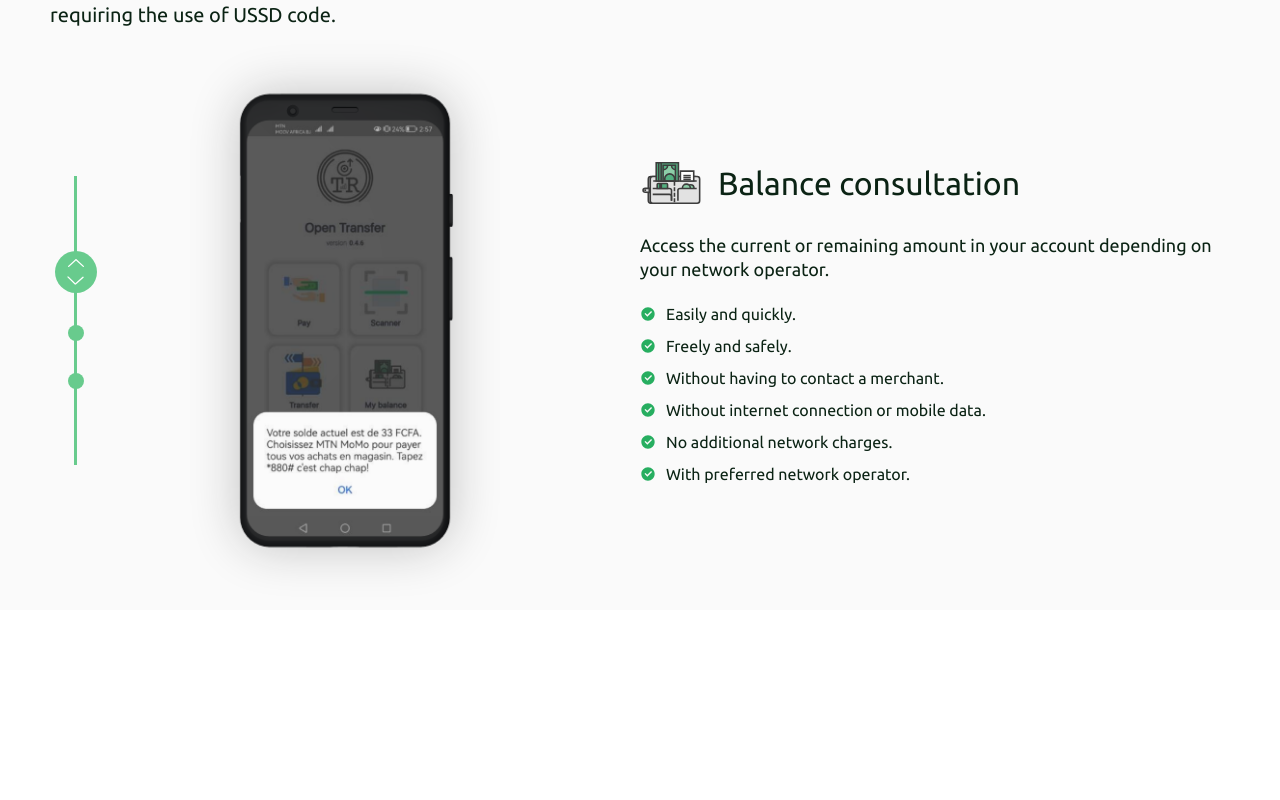
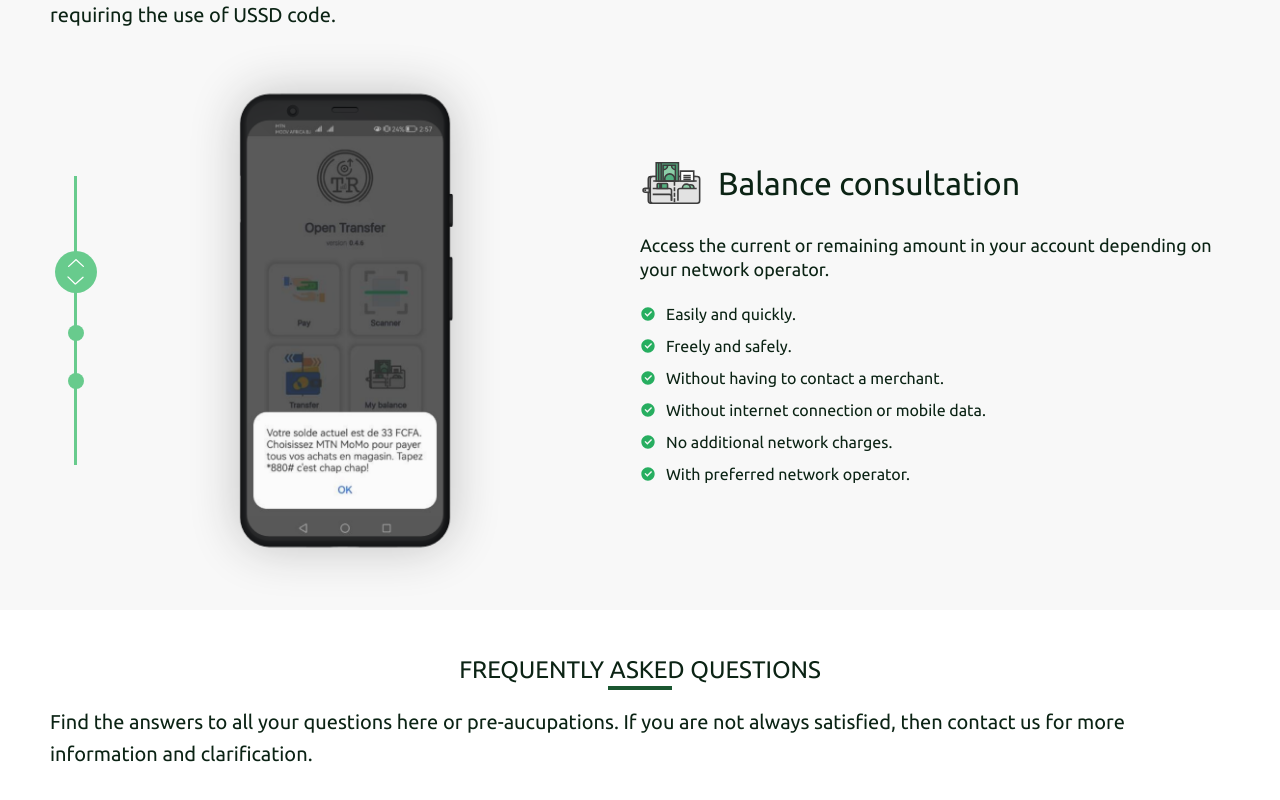
Before and after one commit to cacybernetic/opentransfer, a React (Vite) app: page / in a window 1280 px wide. Shown: the part 736-1536 px from the top of the page. Before the commit the page ends 1346 px from the top, so only its background shows below. Built offline with nearby package versions, Linux system fonts and the light colour scheme.

Commit message:
Preparing...

```diff
--- a/src/home/app.jsx
+++ b/src/home/app.jsx
@@ -4,7 +4,7 @@
 * @fileoverview The main application entry.
 * @supported DESKTOP & MOBILE
 *	@created 2024-03-04
-*	@updated 2024-03-07
+*	@updated 2024-03-08
 *	@version 0.0.2
 *	@file app.jsx
 */
@@ -17,6 +17,7 @@ import language from "../common/utils/language/language.js";
 import Features from "./components/features/features.jsx";
 import Header from "./components/header/header.jsx";
 import Banner from "./components/banner/banner.jsx";
+import FAQs from "./components/faqs/faqs.jsx";
 
 // Open Transfer mobile app landing page.
 export default function OpenTransfer() {
@@ -65,11 +66,13 @@ export default function OpenTransfer() {
 
   // Builds final landing page.
   return <React.Fragment>
-    {/** Header section */}
+    {/** Header */}
     <Header option = {option} onOptionClicked = {id => setOption(id)}/>
-    {/** Banner section */}
+    {/** Banner */}
     <Banner/>
-    {/** Features section */}
+    {/** Features */}
     <Features/>
+    {/** FAQs */}
+    <FAQs/>
   </React.Fragment>;
 }
--- /dev/null
+++ b/src/home/components/faqs/_faqs.scss
@@ -0,0 +1,64 @@
+/**
+* @project: Open Transfer - https://cacybernetic.github.io/open_transfer
+* @author: Obrymec - obrymecsprinces@gmail.com
+* @fileoverview: Faqs section stylesheets.
+* @supported: DESKTOP & MOBILE
+* @created: 2024-03-08
+* @updated: 2024-03-08
+* @file: faqs.scss
+* @version: 0.0.1
+*/
+
+// Custom dependencies.
+@import "./_variables.scss";
+
+// Content.
+div.faqs-content {
+  margin-top: 48px;
+}
+
+// Faqs.
+section.faqs {
+  background-color: $faqs-bg-color;
+  padding: 48px 50px 48px 50px;
+  flex-direction: column;
+  align-items: center;
+  display: flex;
+  // From 912 to 592.
+  @media #{$faqs-912} {
+    padding: 48px 25px 48px 25px;
+  }
+  // From 592 to 0.
+  @media #{$faqs-592} {
+    padding: 48px 16px 48px 16px;
+  }
+  // Big title.
+  & > h2 {
+    color: $faqs-text-color;
+    text-transform: uppercase;
+    font-size: 24px;
+  }
+  // Bottom bar.
+  hr {
+    background-color: $primary-900;
+    margin-top: 4px;
+    width: 64px;
+    height: 4px;
+  }
+  // Description.
+  & > span {
+    color: $faqs-text-color;
+    line-height: 32px;
+    margin-top: 16px;
+    font-size: 20px;
+    // From 670 to 592.
+    @media #{$faqs-670} {
+      line-height: 24px;
+      font-size: 16px;
+    }
+    // From 592 to 0.
+    @media #{$faqs-592} {
+      font-size: 14px;
+    }
+  }
+}
--- /dev/null
+++ b/src/home/components/faqs/_variables.scss
@@ -0,0 +1,20 @@
+/**
+* @project: Open Transfer - https://cacybernetic.github.io/open_transfer
+* @fileoverview: OTR faqs variables stylesheet.
+* @author: Obrymec - obrymecsprinces@gmail.com
+* @supported: DESKTOP & MOBILE
+* @file: variables.scss
+* @created: 2024-03-08
+* @updated: 2024-03-08
+* @version: 0.0.1
+*/
+
+// Responsive breakpoints.
+$faqs-912: "only screen and (max-width: 912px)" !default;
+$faqs-670: "only screen and (max-width: 670px)" !default;
+$faqs-592: "only screen and (max-width: 592px)" !default;
+
+// Colors theme.
+$faqs-text-color: darken($primary-900, 13%) !default;
+$faqs-bg-color: rgb(255, 255, 255) !default;
+$faqs-shadow-color: silver !default;
--- /dev/null
+++ b/src/home/components/faqs/faqs.jsx
@@ -0,0 +1,71 @@
+/**
+* @project Open Transfer - https://cacybernetic.github.io/open_transfer
+* @author Obrymec - obrymecsprinces@gmail.com
+* @fileoverview The faqs view section.
+* @supported DESKTOP & MOBILE
+*	@created 2024-03-08
+*	@updated 2024-03-08
+*	@file faqs.jsx
+*	@version 0.0.1
+*/
+
+// React dependencies.
+import React from "react";
+
+// Custom dependencies.
+import lang from "../../../common/utils/language/language.js";
+import substractIcon from "/assets/icons/sustract.svg";
+import addIcon from "/assets/icons/add.svg";
+
+// Question view.
+function Question({show, question, answer}) {
+  // Attributes.
+  const [isHidden, hide] = React.useState(!show);
+
+  // Sends his jsx code.
+  return <div className = "faqs-question">
+    {/** Header */}
+    <div className = "header">
+      {/** Question */}
+      <h3>{question}</h3>
+      {/** icon */}
+      <img
+        src = {isHidden ? addIcon : substractIcon}
+        height = {32} width = {32}
+        alt = "Right icon."
+      />
+    </div>
+    {/** Content*/}
+    <div className = "content">
+      {/** Answer text */}
+      <span>{answer}</span>
+    </div>
+  </div>;
+}
+
+// Frequently asked questions view section.
+export default function FAQs() {
+  // Attributes.
+  const faqsList = [
+    {
+      question: lang.getText("tr36"),
+      answer: lang.getText("tr37"),
+      show: false,
+    }
+  ];
+
+  // Builds jsx elements.
+  return <section className = "faqs">
+    {/** Big title */}
+    <h2>{lang.getText("tr35")}</h2>
+    {/** Bottom bar */}
+    <hr/>
+    {/** Short description */}
+    <span>{lang.getText("tr68")}</span>
+    {/** Content */}
+    <div className = "faqs-content">
+      {/** First question */}
+
+    </div>
+  </section>;
+}
--- a/src/home/components/features/_variables.scss
+++ b/src/home/components/features/_variables.scss
@@ -5,7 +5,7 @@
 * @supported: DESKTOP & MOBILE
 * @file: variables.scss
 * @created: 2024-03-06
-* @updated: 2024-03-07
+* @updated: 2024-03-08
 * @version: 0.0.2
 */
 
@@ -17,5 +17,5 @@ $features-592: "only screen and (max-width: 592px)" !default;
 
 // Colors theme.
 $features-text-color: darken($primary-900, 13%) !default;
-$features-bg-color: rgb(250, 250, 250) !default;
+$features-bg-color: rgb(248, 248, 248) !default;
 $features-shadow-color: silver !default;
--- a/src/home/main.scss
+++ b/src/home/main.scss
@@ -4,7 +4,7 @@
 * @fileoverview: OTR app global stylesheets.
 * @supported: DESKTOP & MOBILE
 * @created: 2024-03-04
-* @updated: 2024-03-07
+* @updated: 2024-03-08
 * @file: main.scss
 * @version: 0.0.2
 */
@@ -17,6 +17,7 @@
 @import "../common/utils/toast/_toast.scss";
 @import "./components/header/_header.scss";
 @import "./components/banner/_banner.scss";
+@import "./components/faqs/_faqs.scss";
 
 // All tags.
 * {
```
Also changed, not shown: src/main.jsx (+3 -5 lines), public/assets/icons/add.svg (added), public/assets/icons/sustract.svg (added), public/style.css.
